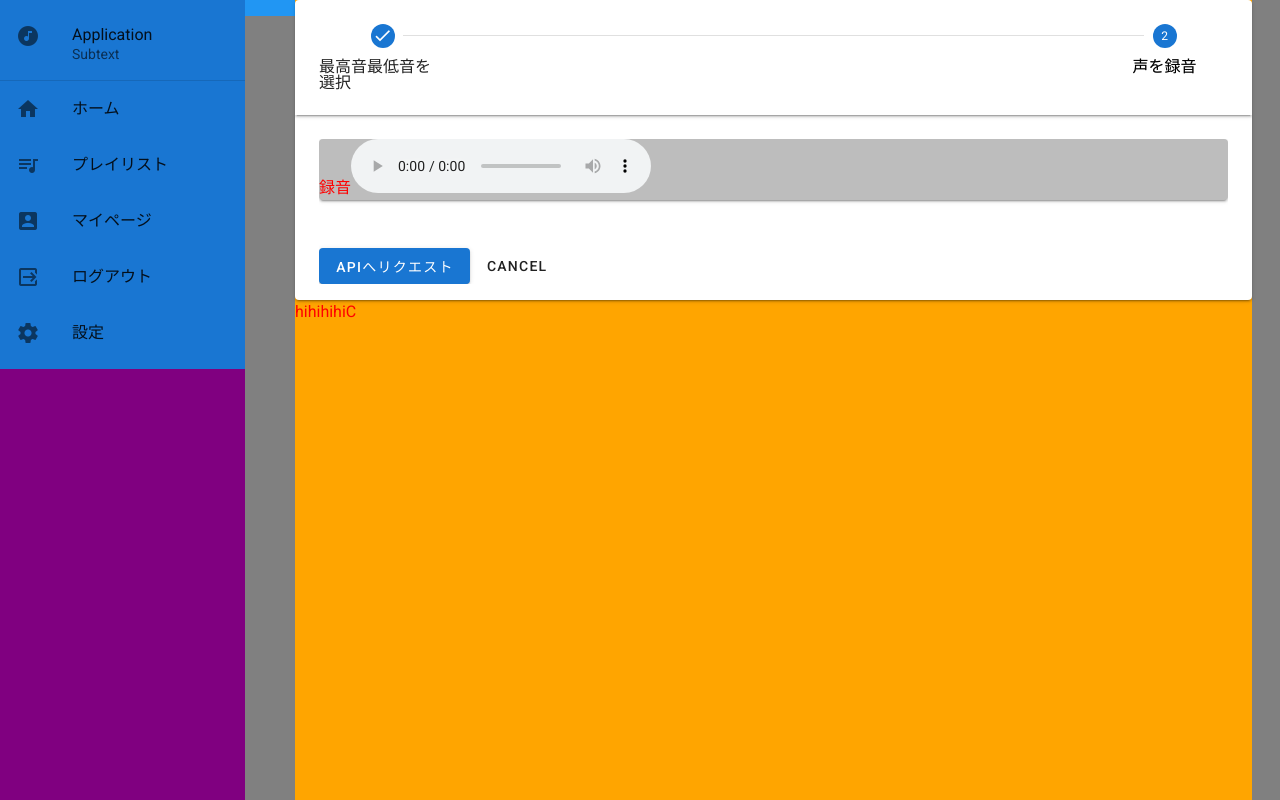
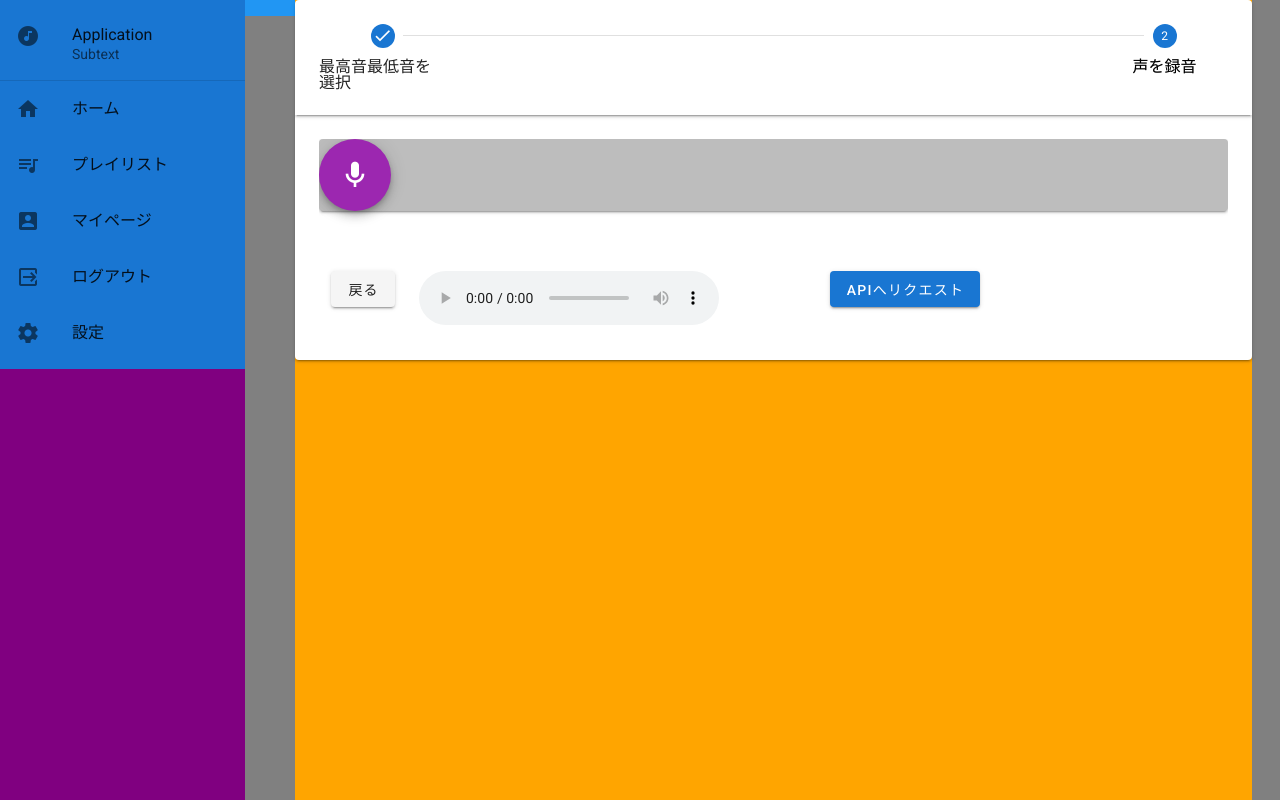
Before and after one commit to kroad/hait-advanced-teamB, a Vue app in the folder frontend/: page / in a window 1280 px wide. Both pictures are taken after a click on the button "次へ". Built offline with nearby package versions, Linux system fonts and the light colour scheme.

Commit message:
音声ファイルもストアに

```diff
--- a/frontend/src/components/Record.vue
+++ b/frontend/src/components/Record.vue
@@ -1,9 +1,8 @@
 <template>
   <div>
-    <button @click="record">録音</button>
-    <audio id="player" controls :src="source"></audio>
-
-    <p>{{ source }}</p>
+    <v-btn @click="record" fab x-large dark color="purple">
+      <v-icon>mdi-microphone</v-icon>
+    </v-btn>
   </div>
 </template>
 
@@ -23,12 +22,14 @@ export default {
           let chunks = [];
           recorder.addEventListener("dataavailable", (e) => {
             chunks.push(e.data);
+            // 後で消す
             console.log(e);
             console.log(chunks);
           });
           recorder.addEventListener("stop", () => {
             const blob = new Blob(chunks, { type: "audio/wav" });
-            this.source = window.URL.createObjectURL(blob);
+            this.$store.dispatch("addVoice", blob);
+            // 後で消す
             console.log(blob);
           });
           recorder.start(1000);
@@ -37,6 +38,7 @@ export default {
           }, 5000);
         })
         .catch((error) => {
+          // 後で消す
           console.log(error);
         });
     },
--- a/frontend/src/components/SendToApi.vue
+++ b/frontend/src/components/SendToApi.vue
@@ -8,6 +8,7 @@
         <v-divider></v-divider>
         <v-stepper-step step="2">声を録音</v-stepper-step>
       </v-stepper-header>
+
       <v-stepper-items>
         <v-stepper-content step="1">
           <v-container>
@@ -34,7 +35,7 @@
                 >
                 </v-select>
               </v-col>
-              <!-- <v-col>
+              <v-col>
                 <v-select
                   :items="scale_jp"
                   label="裏声最低音"
@@ -43,28 +44,36 @@
                   outlined
                 >
                 </v-select>
-              </v-col> -->
+              </v-col>
             </v-row>
           </v-container>
-
           <v-btn color="primary" @click="e1 = 2"> 次へ </v-btn>
-
-          <v-btn text>Cancel</v-btn>
         </v-stepper-content>
       </v-stepper-items>
+
       <v-stepper-items>
         <v-stepper-content step="2">
           <v-card class="mb-12" color="grey lighten-1">
             <Record />
           </v-card>
-
-          <v-btn color="primary" @click="sendToSongApi">APIへリクエスト </v-btn>
-
-          <v-btn text @click="e1 = 1">Cancel</v-btn>
+          <v-container>
+            <v-row>
+              <v-col cols="auto">
+                <v-btn @click="e1 = 1">戻る</v-btn>
+              </v-col>
+              <v-col>
+                <audio id="player" controls :src="voiceSource"></audio>
+              </v-col>
+              <v-col>
+                <v-btn color="primary" @click="sendToSongApi"
+                  >APIへリクエスト</v-btn
+                >
+              </v-col>
+            </v-row>
+          </v-container>
         </v-stepper-content>
       </v-stepper-items>
     </v-stepper>
-    <p>{{ heighest }}</p>
   </div>
 </template>
 
@@ -72,12 +81,10 @@
 import axios from "axios";
 import Record from "./Record";
 import { mapGetters } from "vuex";
-// import HighLowSelectForm from "./HighLowSelectForm";
 
 export default {
   components: {
     Record,
-    // HighLowSelectForm,
   },
   data() {
     return {
@@ -87,7 +94,7 @@ export default {
     };
   },
   computed: {
-    ...mapGetters(["scale_jp", "scale_uni"]),
+    ...mapGetters(["scale_jp", "scale_uni", "voiceSource"]),
   },
   methods: {
     sendToSongApi() {
@@ -110,7 +117,4 @@ export default {
 </script>
 
 <style scoped>
-div {
-  color: red;
-}
 </style>
--- a/frontend/src/store.js
+++ b/frontend/src/store.js
@@ -7,6 +7,7 @@ export default new Vuex.Store({
     // グローバル変数みたいなもの
     state:{
         songs:[],
+        voiceSource:"",
         scale_jp: [
             "lowlowA",
             "lowlowA#",
@@ -200,12 +201,16 @@ export default new Vuex.Store({
             return artists;
         },
         songs: state => state.songs,
+        voiceSource: state => state.voiceSource,
         scale_jp: state => state.scale_jp,
         scale_uni: state => state.scale_uni,
     },
     mutations:{
         addSongs(state,response){
             state.songs = response.data;
+        },
+        addVoice(state,blob){
+            state.voiceSource = window.URL.createObjectURL(blob);
         }
     },
     actions:{
@@ -214,7 +219,10 @@ export default new Vuex.Store({
             console.log(context);
             console.log(response);
             context.commit("addSongs",response)
-        }
+        },
+        addVoice(context,blob){
+            context.commit("addVoice",blob)
+        },
     }
 
 });
```
Also changed, not shown: frontend/src/components/HighLowSelectForm.vue (deleted, +0 -10 lines).
